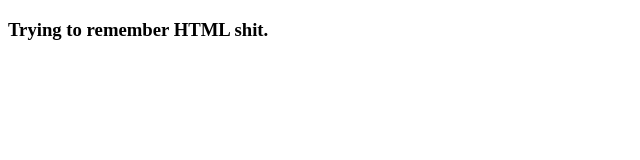
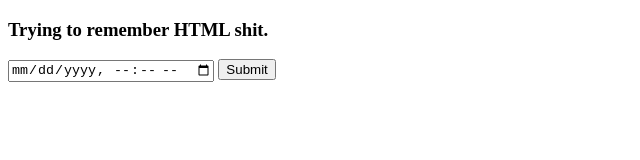
Before and after one commit to Oli-George/My-App, a website: page app/(tabs)/hii.html in a window 1280 px wide. Shown: the whole page, without its empty margins (0-640 px from the left). Drawn offline with Linux system fonts and the light colour scheme.

Commit message:
Added the submitting form

```diff
--- a/components/hii.html
+++ b/app/(tabs)/hii.html
@@ -9,6 +9,10 @@
 
 <body>
     <h3>Trying to remember HTML shit.</h3>
+    <form>
+        <input label="Date" type="datetime-local" placeholder="12-12-2012" />
+        <button type="submit" id="submit-button">Submit</button>
+    </form>
 </body>
 
 </html>
```
